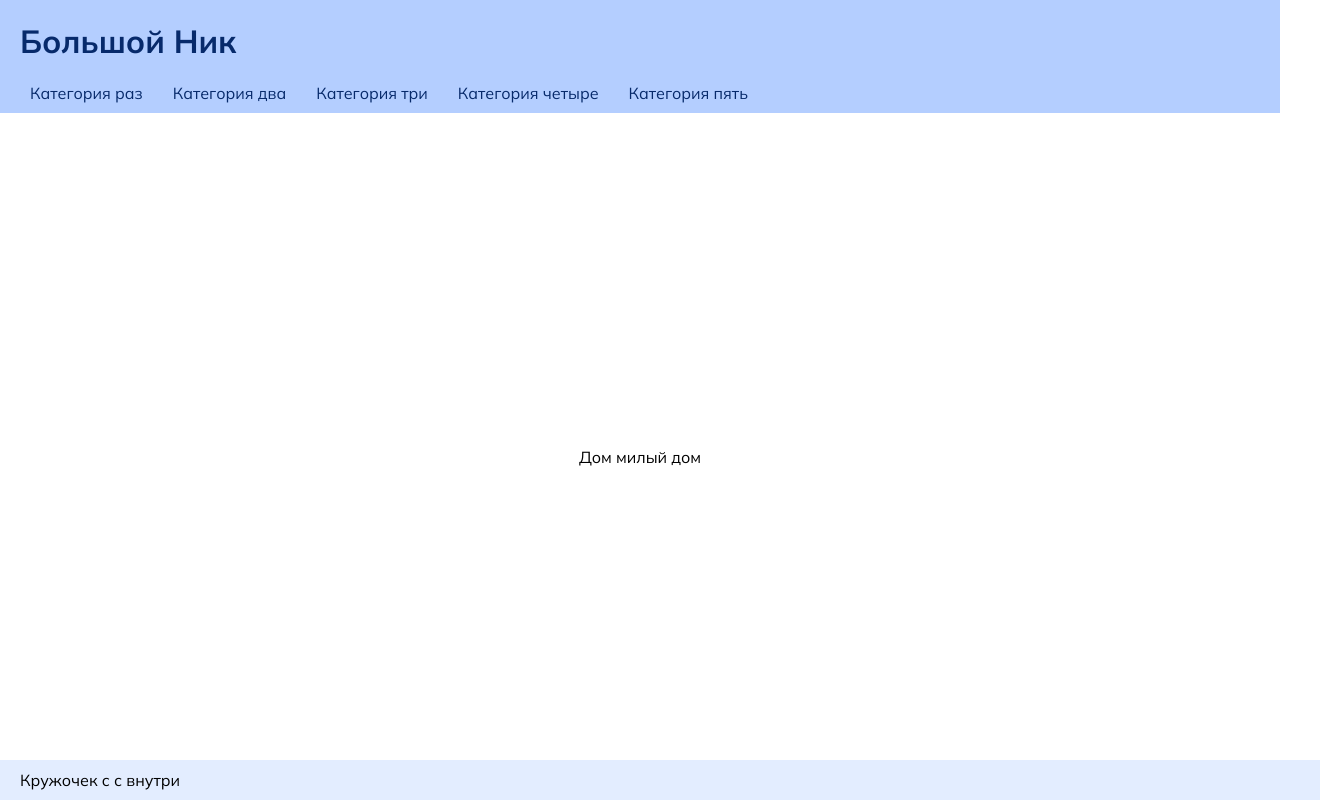
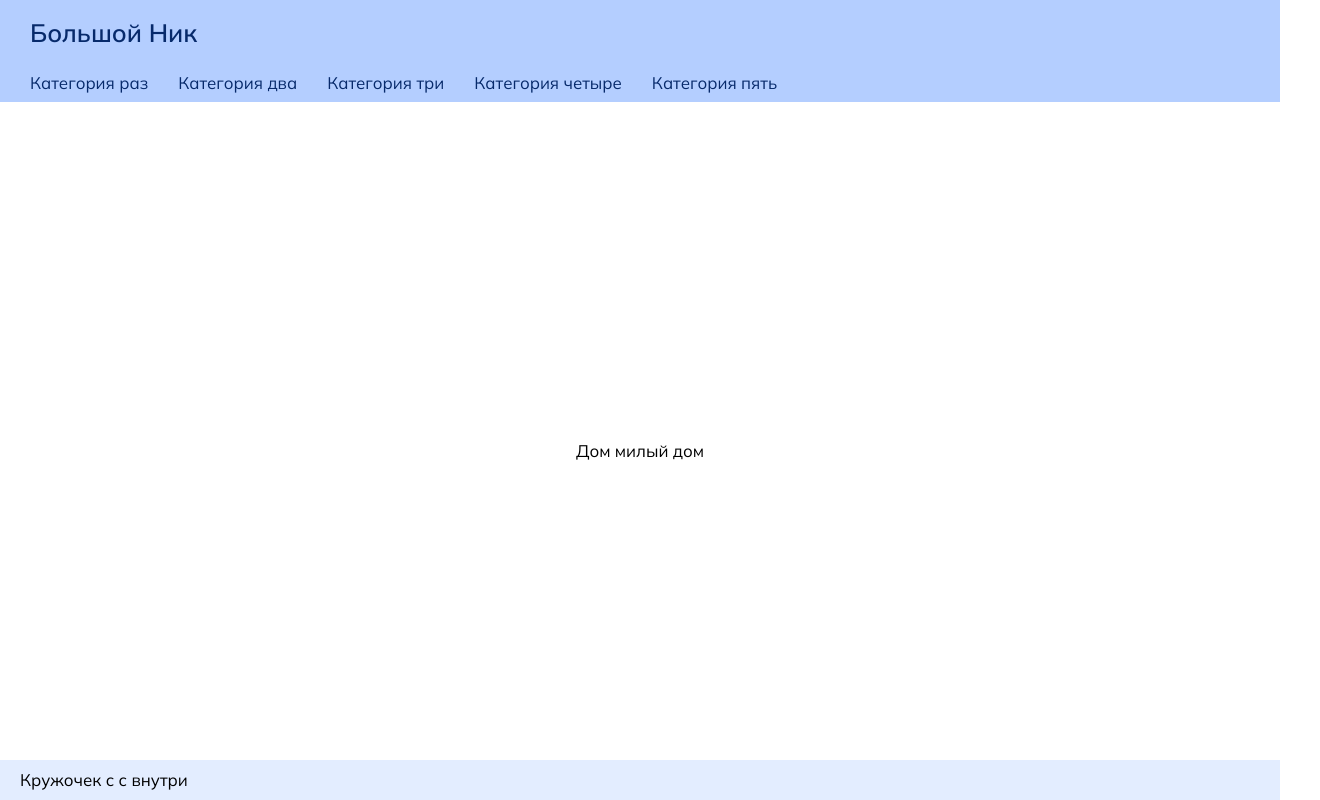
Before and after one commit to mournfulCoroner/gallery, a React (Create React App) app: page / in a window 1280 px wide. Shown: the whole page, 1320 px wide, since content can reach past the window. Built offline with nearby package versions, Linux system fonts and the light colour scheme.

Commit message:
PR_3 | Fix css

```diff
--- a/src/App.scss
+++ b/src/App.scss
@@ -8,27 +8,10 @@
   --header-heigth: 65px;
 }
 
-html {
-  box-sizing: border-box;
-}
-
-html {
-  position: relative;
-  min-height: 100%;
-  display: flex;
-  flex-direction: column;
-}
-
 #root{
   height: 100%;
 }
 
-body {
-  margin: 0;
-  padding: 0;
-  height: 100vh;
-  overflow-x: hidden;
-}
 
 a {
   text-decoration: none;
@@ -42,6 +25,7 @@ a {
   min-height: 100%;
 
   font-family: "Mulish", sans-serif;
+  font-size: 1.2em;
 }
 
 .App-logo {
@@ -79,3 +63,47 @@ a {
     transform: rotate(360deg);
   }
 }
+
+/*Обнуление*/
+*{
+	padding: 0;
+	margin: 0;
+	border: 0;
+}
+*,*:before,*:after{
+	-moz-box-sizing: border-box;
+	-webkit-box-sizing: border-box;
+	box-sizing: border-box;
+}
+:focus,:active{outline: none;}
+a:focus,a:active{outline: none;}
+
+nav,footer,header,aside{display: block;}
+
+html,body{
+	height: 100%;
+	width: 100%;
+	font-size: 100%;
+	line-height: 1;
+	font-size: 14px;
+	-ms-text-size-adjust: 100%;
+	-moz-text-size-adjust: 100%;
+	-webkit-text-size-adjust: 100%;
+}
+input,button,textarea{font-family:inherit;}
+
+input::-ms-clear{display: none;}
+button{cursor: pointer;}
+button::-moz-focus-inner {padding:0;border:0;}
+a, a:visited{text-decoration: none;}
+a:hover{text-decoration: none;}
+ul li{list-style: none;}
+img{vertical-align: top;}
+
+h1,h2,h3,h4,h5,h6{font-size:inherit;font-weight: 400;}
+/*--------------------*/
+
+.bigred{
+	font-size: 20px;
+	color: red;
+}
--- a/src/components/Header/Header.jsx
+++ b/src/components/Header/Header.jsx
@@ -4,7 +4,7 @@ import './Header.scss';
 function Header() {
 	return (
 		<header>
-			<NavLink to="/"><h1>Большой Ник</h1></NavLink>
+			<NavLink to="/"><h1 className='author-title'>Большой Ник</h1></NavLink>
 			<div className="menu">
 				<div className="header-block">
 					<NavLink className={({isActive}) => "header-block__link" + (isActive ? " active" : "")} to="/category/1">
--- a/src/components/Header/Header.scss
+++ b/src/components/Header/Header.scss
@@ -10,26 +10,33 @@ header {
 	align-items: flex-start;
 	flex-direction: column;
 	padding: 0 20px;
-
 }
 
-header a, header a:active, header a:hover {
+header a,
+header a:active,
+header a:hover {
 	color: var(--header-text-color);
 }
 
+.author-title {
+	font-weight: 600;
+	font-size: 1.5em;
+	padding: 20px 0 20px 10px;
+}
 
 .header-block {
 	position: relative;
-    padding-bottom: 10px;
+	display: flex;
+	flex-wrap: wrap;
 
-    &__link{
+	&__link {
 		margin-right: 10px;
 		padding: 10px;
 	}
 
 	&__link.active {
 		background-color: white;
-        margin-right: 35px;
+		padding-right: 35px;
 		position: relative;
 	}
 
@@ -37,7 +44,8 @@ header a, header a:active, header a:hover {
 		content: "";
 		position: absolute;
 		top: 0px;
-    right: -30px;
-    border-left: 30px solid white;
+		right: 0px;
+		border-right: 30px solid var(--main-color);
+		border-bottom: 36.8px solid transparent;
 	}
 }
```
Lines whose indentation alone changed are shown as unchanged.
